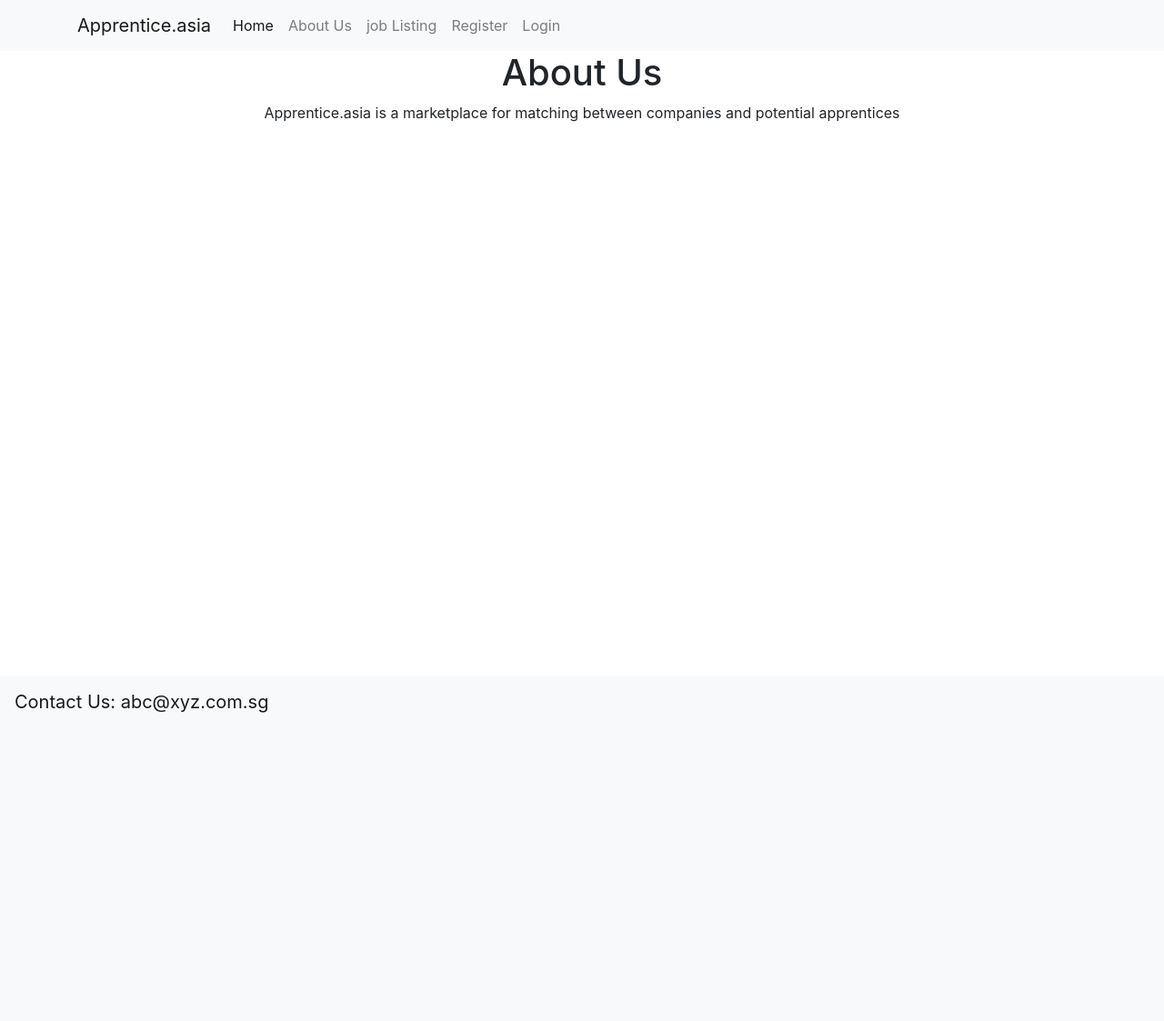
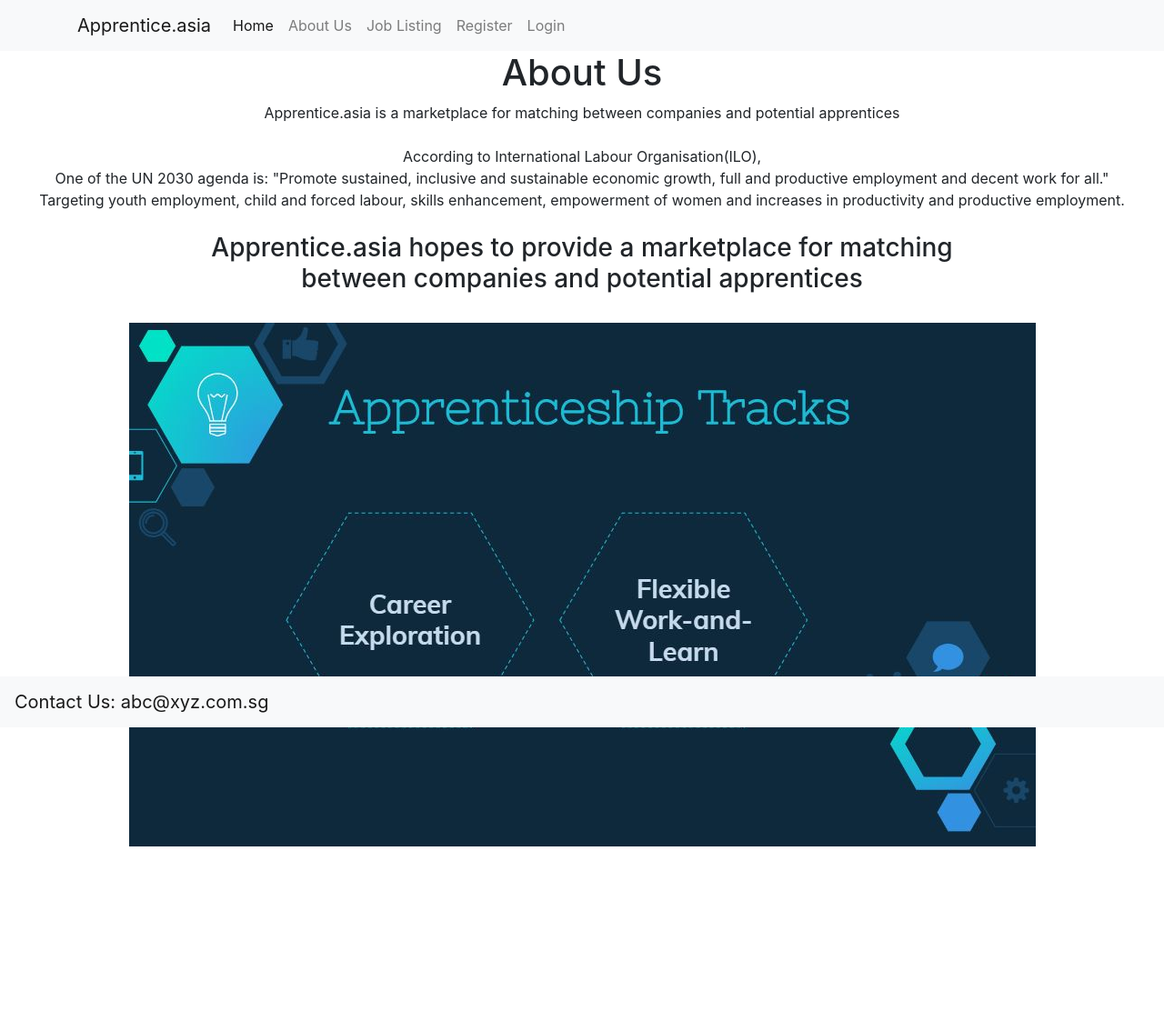
Before and after one commit to bokwoon95/flask-app, a Flask app: page /about in a window 1280 px wide. Shown: the whole page at 91% size. Before the commit the page ends 784 px from the top, so only its background shows below. Run offline with Flask 2, Linux system fonts and the light colour scheme; some libraries are stand-ins or nearby versions.

Commit message:
first image uploaded

```diff
--- a/templates/about.html
+++ b/templates/about.html
@@ -4,6 +4,15 @@
 <center>
 <h1>About Us</h1>
 Apprentice.asia is a marketplace for matching between companies and potential apprentices
+<br> <br>
+According to International Labour Organisation(ILO),<br>
+One of the UN 2030 agenda is:
+"Promote sustained, inclusive and sustainable economic growth, full and productive employment and decent work for all."
 <br>
+Targeting youth employment, child and forced labour, skills enhancement, empowerment of women and increases in productivity and productive employment.
+<br><br>
+<h3>Apprentice.asia hopes to provide a marketplace for matching <br>between companies and potential apprentices</h3>
+<br>
+<img src="/static/newtracks.png" alt="missing"/>
 
 {% endblock %}
--- a/templates/base.html
+++ b/templates/base.html
@@ -22,7 +22,7 @@
               <a class="nav-link" href="/about">About Us</a>
             </li>
             <li class="nav-item">
-              <a class="nav-link" href="/result">job Listing</a>
+              <a class="nav-link" href="/result">Job Listing</a>
             </li>
             <form class="form-inline my-2 my-lg-0">
                 <li class="nav-item">
@@ -41,7 +41,15 @@
     </body>
 
 
-
+ <br>
+ <br>
+ <br>
+ <br>
+ <br>
+ <br>
+ <br>
+ <br>
+ <br>
 <nav class="navbar fixed-bottom navbar-light bg-light">
     <a class="navbar-brand" href="#">Contact Us: abc@xyz.com.sg </a>
 
```
Also changed, not shown: static/newtracks.png (renamed from tracks.jpg), static/tracks.jpg (added).
